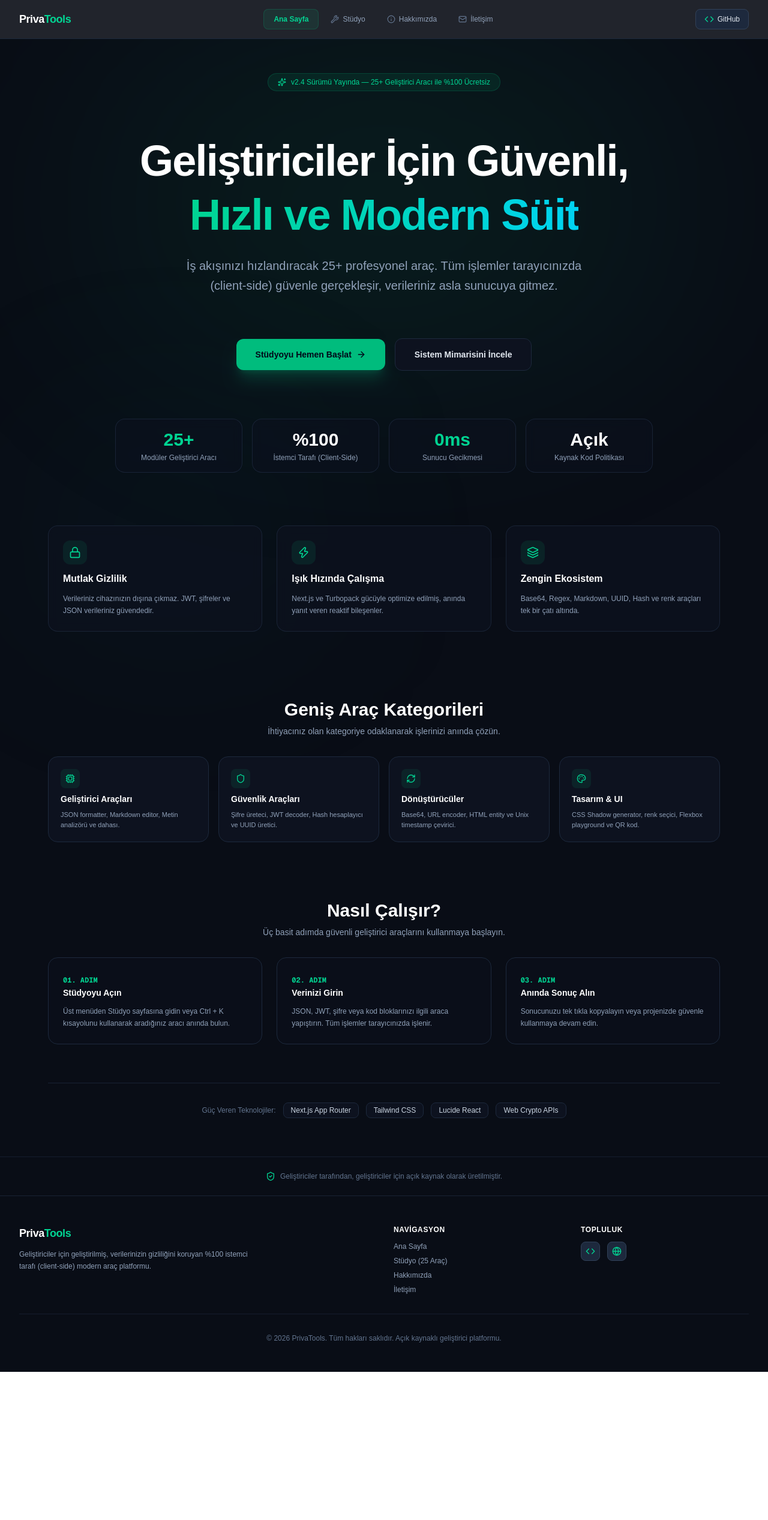
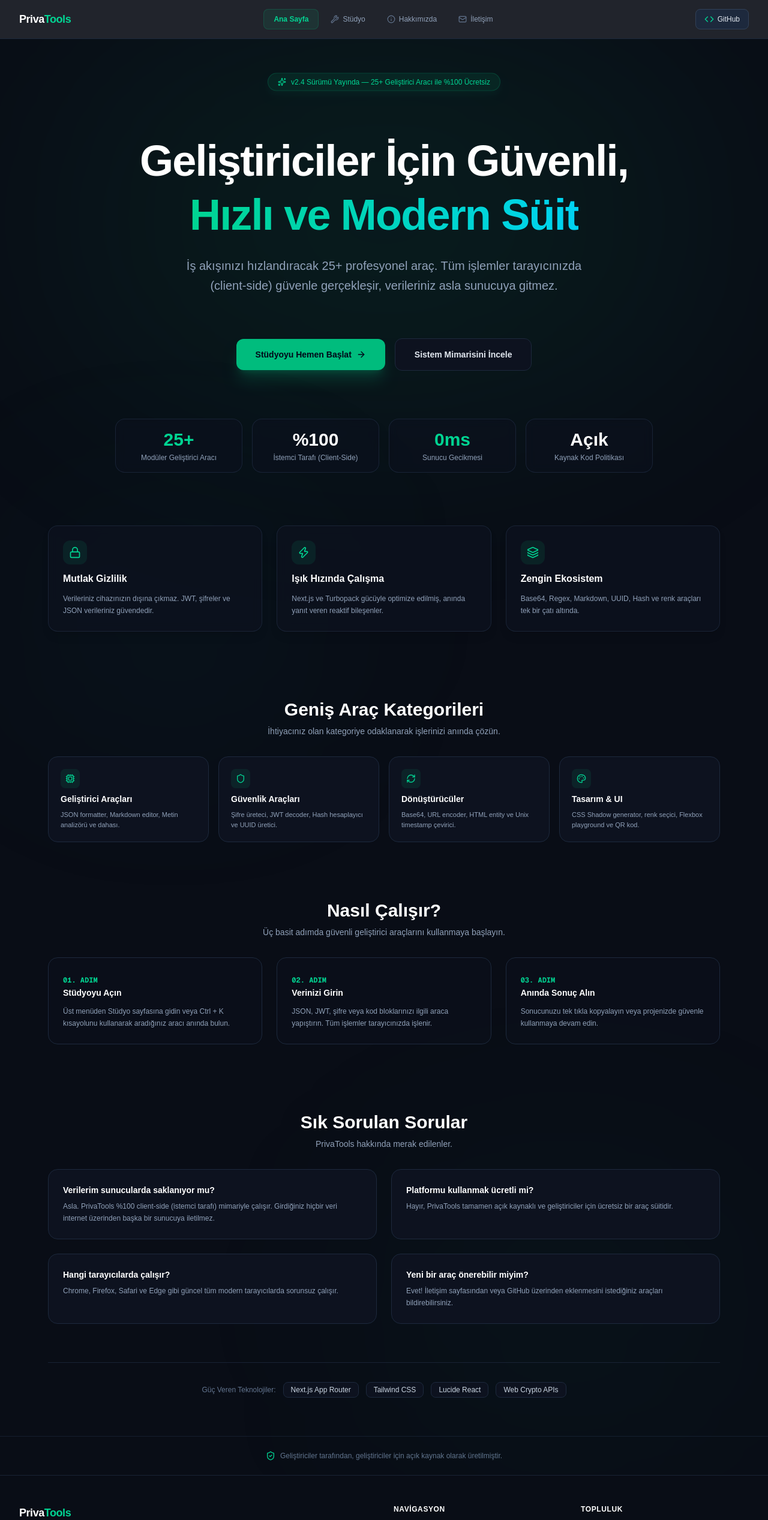
Before and after one commit to MuhammedEdev/privatools, a Next.js app: page / in a window 1280 px wide. Shown: the top 2534 px of the page at 60% size. Before the commit the page ends 2287 px from the top, so only its background shows below. Built offline with nearby package versions, Linux system fonts and the light colour scheme.

Commit message:
feat(home): add comprehensive FAQ section, security guarantees, and professional marketing content

```diff
--- a/src/app/page.tsx
+++ b/src/app/page.tsx
@@ -2,21 +2,22 @@
 "use client";
 
 import Link from "next/link";
-import { ArrowRight, Lock, Zap, Layers, Sparkles, ShieldCheck, Cpu, Shield, RefreshCw, Palette, CheckCircle2, Terminal } from "lucide-react";
+import { ArrowRight, Lock, Zap, Layers, Sparkles, ShieldCheck, Cpu, Shield, RefreshCw, Palette, CheckCircle2, Terminal, Code2, Globe, Command, Heart } from "lucide-react";
 
 export default function Home() {
   return (
     <div className="min-h-[calc(100vh-4rem)] bg-[#090D16] text-slate-100 flex flex-col justify-between relative overflow-hidden">
 
       {/* Arkaplan Dekoratif Işık Efektleri (Glow) */}
-      <div className="absolute top-0 left-1/2 -translate-x-1/2 w-[1000px] h-[550px] bg-emerald-500/10 blur-[180px] rounded-full pointer-events-none animate-pulse" />
+      <div className="absolute top-0 left-1/2 -translate-x-1/2 w-[1100px] h-[600px] bg-emerald-500/10 blur-[190px] rounded-full pointer-events-none animate-pulse" />
       <div className="absolute top-1/3 left-10 w-[500px] h-[350px] bg-teal-500/5 blur-[140px] rounded-full pointer-events-none" />
+      <div className="absolute bottom-20 right-10 w-[600px] h-[400px] bg-emerald-500/5 blur-[160px] rounded-full pointer-events-none" />
 
       {/* Hero Section */}
       <div className="max-w-6xl mx-auto px-4 py-16 text-center space-y-16 relative z-10">
 
         {/* Üst Küçük Animasyonlu Rozet */}
-        <div className="inline-flex items-center gap-2 px-4 py-1.5 rounded-full bg-emerald-500/10 border border-emerald-500/20 text-emerald-400 text-xs font-medium animate-bounce">
+        <div className="inline-flex items-center gap-2 px-4 py-1.5 rounded-full bg-emerald-500/10 border border-emerald-500/20 text-emerald-400 text-xs font-medium animate-bounce shadow-lg shadow-emerald-500/5">
           <Sparkles className="w-3.5 h-3.5" />
           <span>v2.4 Sürümü Yayında — 25+ Geliştirici Aracı ile %100 Ücretsiz</span>
         </div>
@@ -53,27 +54,27 @@ export default function Home() {
 
         {/* İstatistik / Özet Barı */}
         <div className="grid grid-cols-2 md:grid-cols-4 gap-4 pt-4 max-w-4xl mx-auto">
-          <div className="bg-[#0D121F]/60 backdrop-blur border border-slate-800/80 rounded-2xl p-4 text-center hover:border-emerald-500/30 transition-all">
-            <h4 className="text-2xl sm:text-3xl font-black text-emerald-400">25+</h4>
+          <div className="bg-[#0D121F]/60 backdrop-blur border border-slate-800/80 rounded-2xl p-4 text-center hover:border-emerald-500/30 transition-all group">
+            <h4 className="text-2xl sm:text-3xl font-black text-emerald-400 group-hover:scale-105 transition-transform">25+</h4>
             <p className="text-xs text-slate-400 mt-1">Modüler Geliştirici Aracı</p>
           </div>
-          <div className="bg-[#0D121F]/60 backdrop-blur border border-slate-800/80 rounded-2xl p-4 text-center hover:border-emerald-500/30 transition-all">
-            <h4 className="text-2xl sm:text-3xl font-black text-white">%100</h4>
+          <div className="bg-[#0D121F]/60 backdrop-blur border border-slate-800/80 rounded-2xl p-4 text-center hover:border-emerald-500/30 transition-all group">
+            <h4 className="text-2xl sm:text-3xl font-black text-white group-hover:scale-105 transition-transform">%100</h4>
             <p className="text-xs text-slate-400 mt-1">İstemci Tarafı (Client-Side)</p>
           </div>
-          <div className="bg-[#0D121F]/60 backdrop-blur border border-slate-800/80 rounded-2xl p-4 text-center hover:border-emerald-500/30 transition-all">
-            <h4 className="text-2xl sm:text-3xl font-black text-emerald-400">0ms</h4>
+          <div className="bg-[#0D121F]/60 backdrop-blur border border-slate-800/80 rounded-2xl p-4 text-center hover:border-emerald-500/30 transition-all group">
+            <h4 className="text-2xl sm:text-3xl font-black text-emerald-400 group-hover:scale-105 transition-transform">0ms</h4>
             <p className="text-xs text-slate-400 mt-1">Sunucu Gecikmesi</p>
           </div>
-          <div className="bg-[#0D121F]/60 backdrop-blur border border-slate-800/80 rounded-2xl p-4 text-center hover:border-emerald-500/30 transition-all">
-            <h4 className="text-2xl sm:text-3xl font-black text-white">Açık</h4>
+          <div className="bg-[#0D121F]/60 backdrop-blur border border-slate-800/80 rounded-2xl p-4 text-center hover:border-emerald-500/30 transition-all group">
+            <h4 className="text-2xl sm:text-3xl font-black text-white group-hover:scale-105 transition-transform">Açık</h4>
             <p className="text-xs text-slate-400 mt-1">Kaynak Kod Politikası</p>
           </div>
         </div>
 
         {/* Özellikler Grid (Animasyonlu Kartlar) */}
         <div className="grid grid-cols-1 sm:grid-cols-3 gap-6 pt-6 text-left">
-          <div className="bg-[#0D121F]/80 backdrop-blur border border-slate-800/80 hover:border-emerald-500/50 rounded-2xl p-6 space-y-3 transition-all duration-300 group hover:-translate-y-1">
+          <div className="bg-[#0D121F]/80 backdrop-blur border border-slate-800/80 hover:border-emerald-500/50 rounded-2xl p-6 space-y-3 transition-all duration-300 group hover:-translate-y-1 shadow-lg">
             <div className="w-10 h-10 rounded-xl bg-emerald-500/10 flex items-center justify-center text-emerald-400 group-hover:scale-110 transition-transform">
               <Lock className="w-5 h-5" />
             </div>
@@ -81,7 +82,7 @@ export default function Home() {
             <p className="text-xs text-slate-400 leading-relaxed">Verileriniz cihazınızın dışına çıkmaz. JWT, şifreler ve JSON verileriniz güvendedir.</p>
           </div>
 
-          <div className="bg-[#0D121F]/80 backdrop-blur border border-slate-800/80 hover:border-emerald-500/50 rounded-2xl p-6 space-y-3 transition-all duration-300 group hover:-translate-y-1">
+          <div className="bg-[#0D121F]/80 backdrop-blur border border-slate-800/80 hover:border-emerald-500/50 rounded-2xl p-6 space-y-3 transition-all duration-300 group hover:-translate-y-1 shadow-lg">
             <div className="w-10 h-10 rounded-xl bg-emerald-500/10 flex items-center justify-center text-emerald-400 group-hover:scale-110 transition-transform">
               <Zap className="w-5 h-5" />
             </div>
@@ -89,7 +90,7 @@ export default function Home() {
             <p className="text-xs text-slate-400 leading-relaxed">Next.js ve Turbopack gücüyle optimize edilmiş, anında yanıt veren reaktif bileşenler.</p>
           </div>
 
-          <div className="bg-[#0D121F]/80 backdrop-blur border border-slate-800/80 hover:border-emerald-500/50 rounded-2xl p-6 space-y-3 transition-all duration-300 group hover:-translate-y-1">
+          <div className="bg-[#0D121F]/80 backdrop-blur border border-slate-800/80 hover:border-emerald-500/50 rounded-2xl p-6 space-y-3 transition-all duration-300 group hover:-translate-y-1 shadow-lg">
             <div className="w-10 h-10 rounded-xl bg-emerald-500/10 flex items-center justify-center text-emerald-400 group-hover:scale-110 transition-transform">
               <Layers className="w-5 h-5" />
             </div>
@@ -166,6 +167,33 @@ export default function Home() {
           </div>
         </div>
 
+        {/* Yeni Bölüm: Sık Sorulan Sorular (FAQ) */}
+        <div className="pt-12 space-y-8 text-left">
+          <div className="text-center space-y-2">
+            <h2 className="text-2xl sm:text-3xl font-bold text-white">Sık Sorulan Sorular</h2>
+            <p className="text-xs sm:text-sm text-slate-400">PrivaTools hakkında merak edilenler.</p>
+          </div>
+
+          <div className="grid grid-cols-1 md:grid-cols-2 gap-6">
+            <div className="bg-[#0D121F] border border-slate-800 rounded-2xl p-6 space-y-2">
+              <h4 className="text-white font-semibold text-sm">Verilerim sunucularda saklanıyor mu?</h4>
+              <p className="text-xs text-slate-400 leading-relaxed">Asla. PrivaTools %100 client-side (istemci tarafı) mimariyle çalışır. Girdiğiniz hiçbir veri internet üzerinden başka bir sunucuya iletilmez.</p>
+            </div>
+            <div className="bg-[#0D121F] border border-slate-800 rounded-2xl p-6 space-y-2">
+              <h4 className="text-white font-semibold text-sm">Platformu kullanmak ücretli mi?</h4>
+              <p className="text-xs text-slate-400 leading-relaxed">Hayır, PrivaTools tamamen açık kaynaklı ve geliştiriciler için ücretsiz bir araç süitidir.</p>
+            </div>
+            <div className="bg-[#0D121F] border border-slate-800 rounded-2xl p-6 space-y-2">
+              <h4 className="text-white font-semibold text-sm">Hangi tarayıcılarda çalışır?</h4>
+              <p className="text-xs text-slate-400 leading-relaxed">Chrome, Firefox, Safari ve Edge gibi güncel tüm modern tarayıcılarda sorunsuz çalışır.</p>
+            </div>
+            <div className="bg-[#0D121F] border border-slate-800 rounded-2xl p-6 space-y-2">
+              <h4 className="text-white font-semibold text-sm">Yeni bir araç önerebilir miyim?</h4>
+              <p className="text-xs text-slate-400 leading-relaxed">Evet! İletişim sayfasından veya GitHub üzerinden eklenmesini istediğiniz araçları bildirebilirsiniz.</p>
+            </div>
+          </div>
+        </div>
+
         {/* Teknoloji Stack Rozetleri */}
         <div className="pt-8 border-t border-slate-800/80 flex flex-wrap items-center justify-center gap-3 text-xs text-slate-400">
           <span className="text-slate-500 font-medium">Güç Veren Teknolojiler:</span>
```
